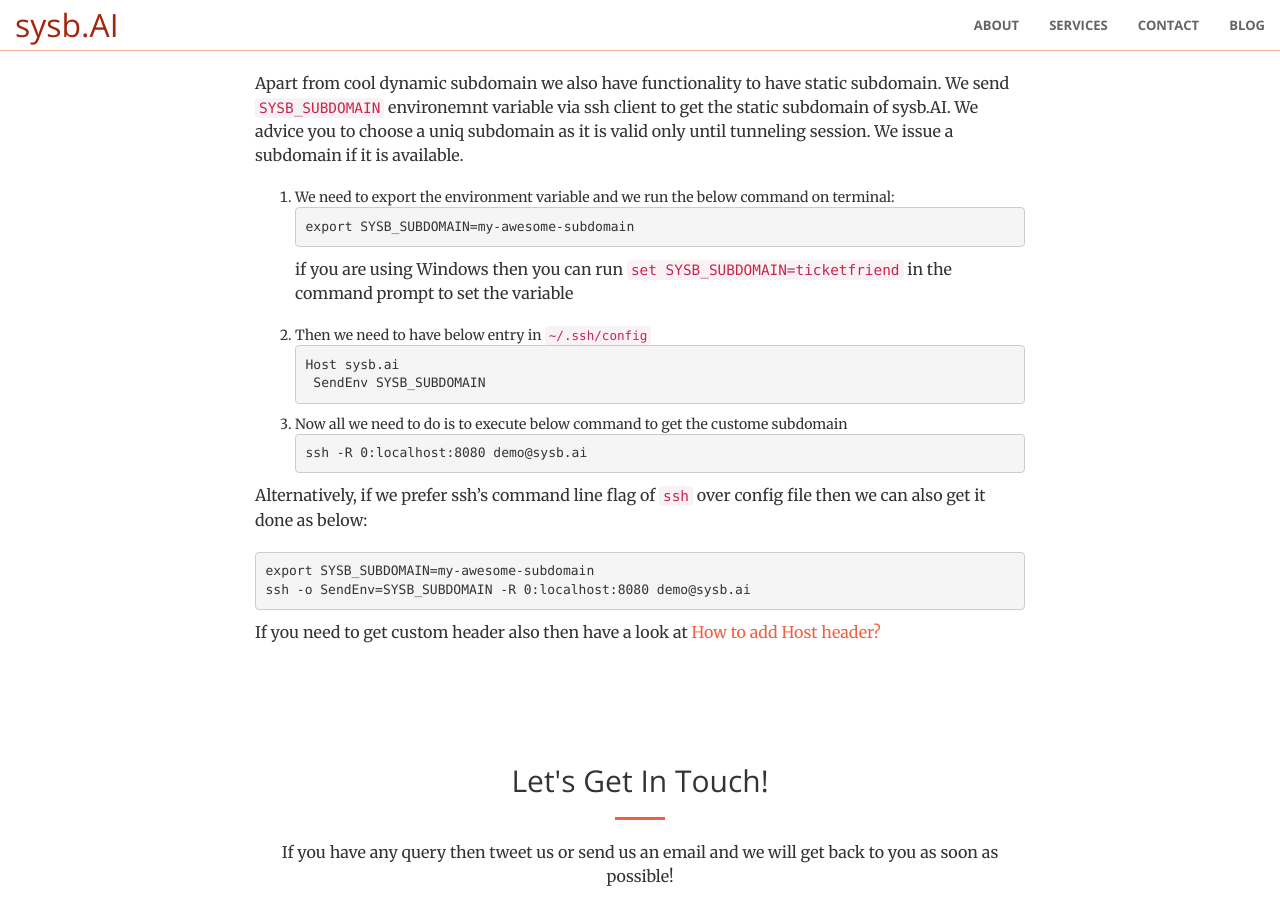
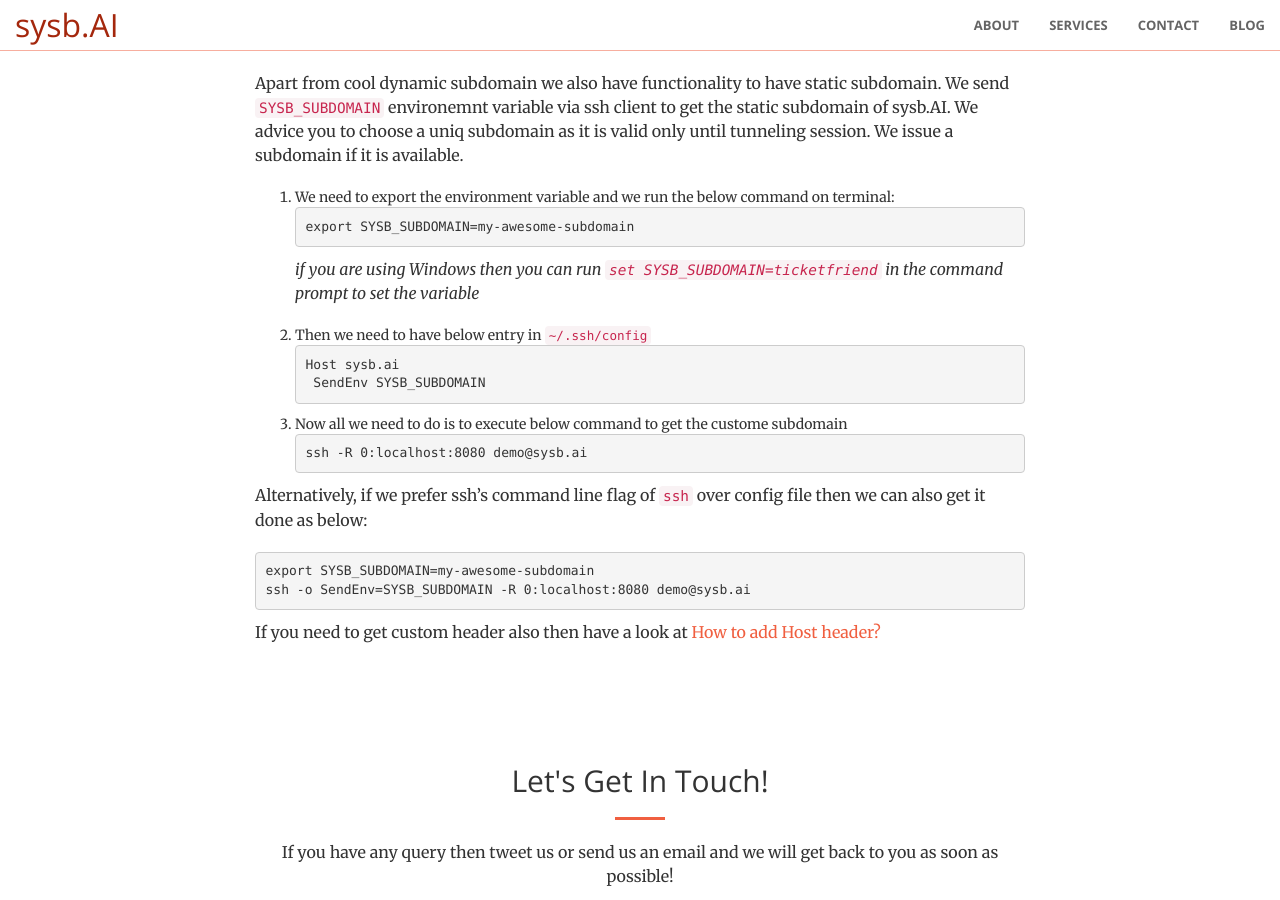
Before and after one commit to usama7628674/sysb.AI, a Jekyll site: the page built from _posts/2020-02-04-how-to-get-static-subdomain.md, in a window 1280 px wide and 900 px high, scrolled down 567 px. Built offline with Jekyll 4.4.1, drawn with Linux system fonts in a browser that asks for light colours.

Commit message:
another commit

````diff
--- a/_posts/2020-02-04-how-to-get-static-subdomain.md
+++ b/_posts/2020-02-04-how-to-get-static-subdomain.md
@@ -10,7 +10,7 @@ Apart from cool dynamic subdomain we also have functionality to have static subd
 ```
 export SYSB_SUBDOMAIN=my-awesome-subdomain
 ```
-if you are using Windows then you can run `set SYSB_SUBDOMAIN=ticketfriend` in the command prompt to set the variable
+_if you are using Windows then you can run `set SYSB_SUBDOMAIN=ticketfriend` in the command prompt to set the variable_
 
 1. Then we need to have below entry in `~/.ssh/config`
 ```
````
Also changed, not shown: _posts/2020-02-09-what-to-do-for-http-502-error.md (+1 -0 lines).
